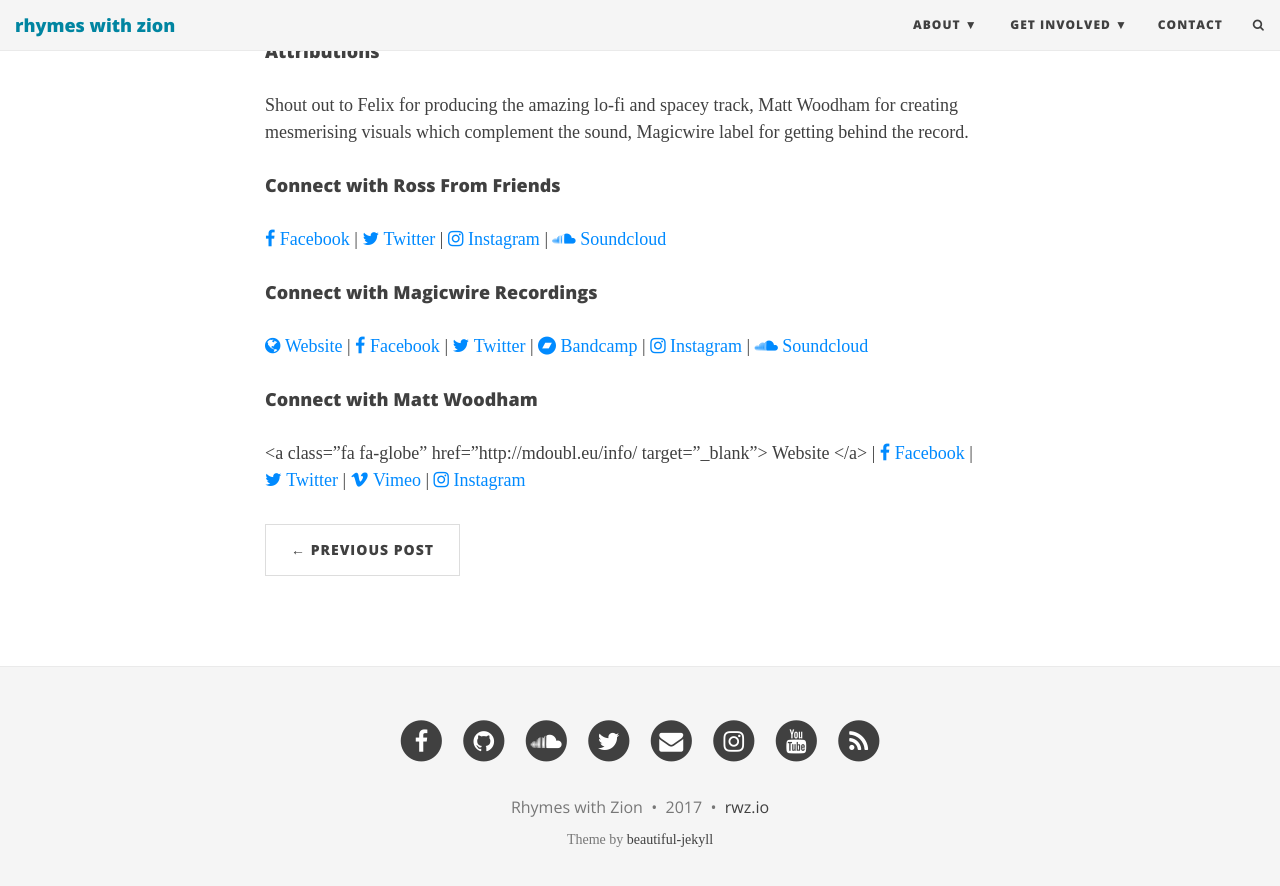
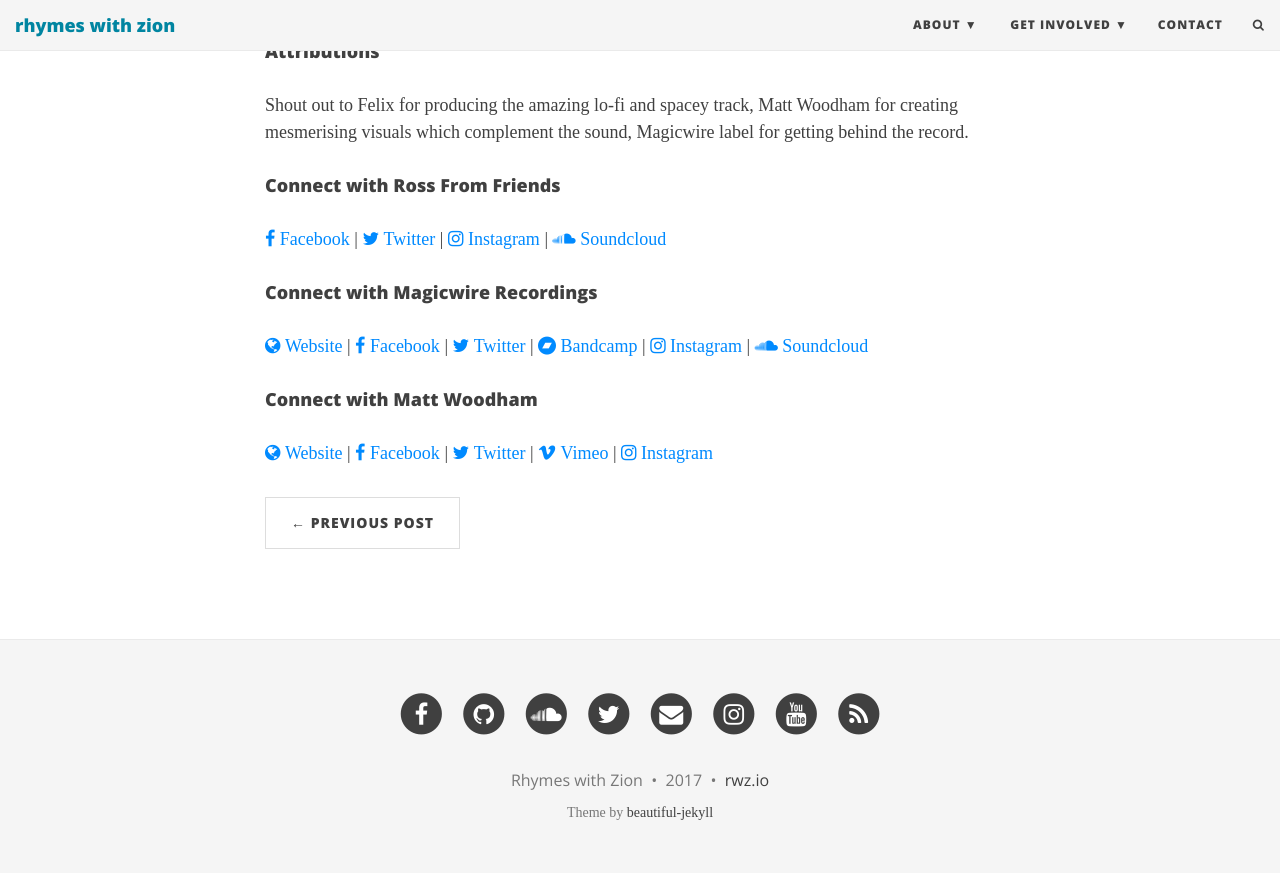
Before and after one commit to rhymeswithzion/rwz-test, a Jekyll site: the page built from _posts/2017-07-29-ross-from-friends-suzinak.md, in a window 1280 px wide and 900 px high, scrolled down 1713 px. Shown: the top 886 px of the window. Built offline with Jekyll 4.4.1, drawn with Linux system fonts in a browser that asks for light colours; some web fonts are replaced; comment, search, counter and statistics services are not loaded.

Commit message:
Create 2017-07-29-ross-from-friends-suzinak.md

```diff
--- a/_posts/2017-07-29-ross-from-friends-suzinak.md
+++ b/_posts/2017-07-29-ross-from-friends-suzinak.md
@@ -55,7 +55,7 @@
 
 #### Connect with Matt Woodham
 
-<a class="fa fa-globe" href="http://mdoubl.eu/info/ target="_blank"> Website </a> |
+<a class="fa fa-globe" href="http://mdoubl.eu/info/" target="_blank"> Website </a> |
 <a class="fa fa-facebook" href="https://www.facebook.com/matt.woodham" target="_blank"> Facebook </a> |
 <a class="fa fa-twitter" href="https://twitter.com/mattwoodham" target="_blank"> Twitter </a> |
 <a class="fa fa-vimeo" href="https://vimeo.com/mwmw" target="_blank"> Vimeo </a> |
```
